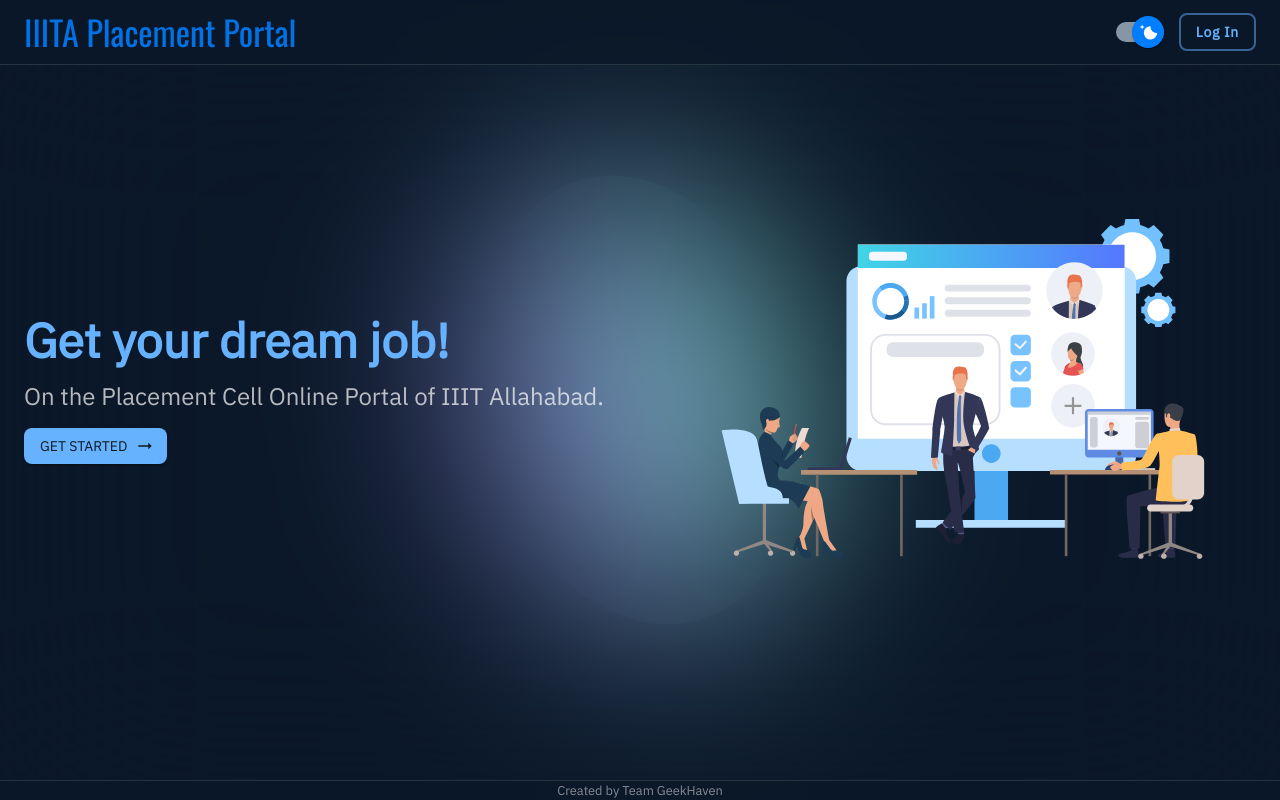
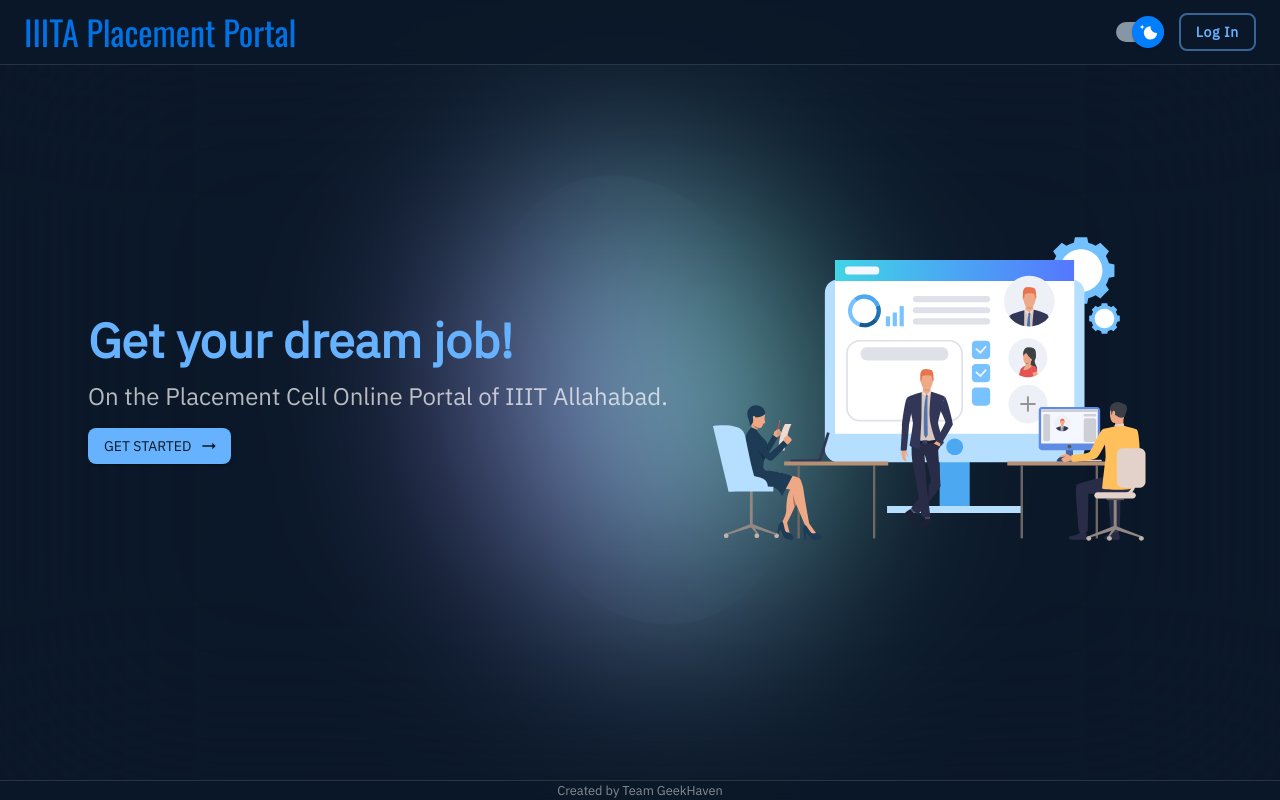
Before and after one commit to GeekHaven/PCell-Portal, a Next.js app in the folder client/: page / in a window 1280 px wide. Built offline with nearby package versions, Linux system fonts and the light colour scheme.

Commit message:
Home page ui fixed

```diff
--- a/client/src/pages/index.js
+++ b/client/src/pages/index.js
@@ -44,7 +44,7 @@
           className="z-10 flex flex-grow items-center justify-center"
         >
           <div
-            className="z-10 relative w-full flex-grow flex flex-col-reverse gap-12 md:gap-0 md:grid"
+            className="z-10 relative w-full flex-grow flex flex-col-reverse gap-12 p-2 md:p-16 md:gap-0 md:grid"
             style={{
               gridTemplateColumns: '6fr 5fr',
             }}
```
